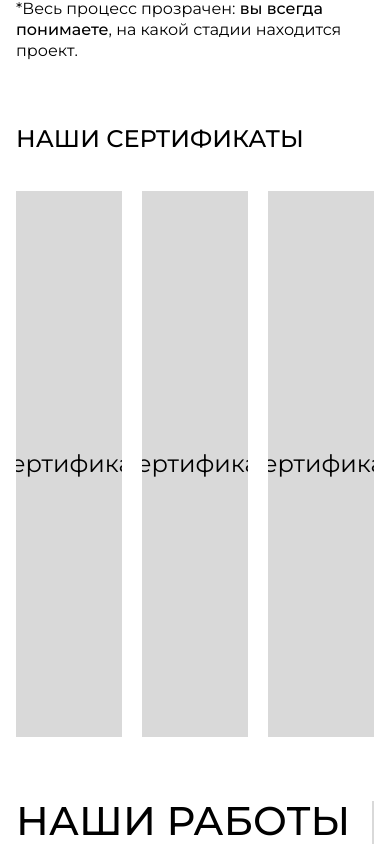
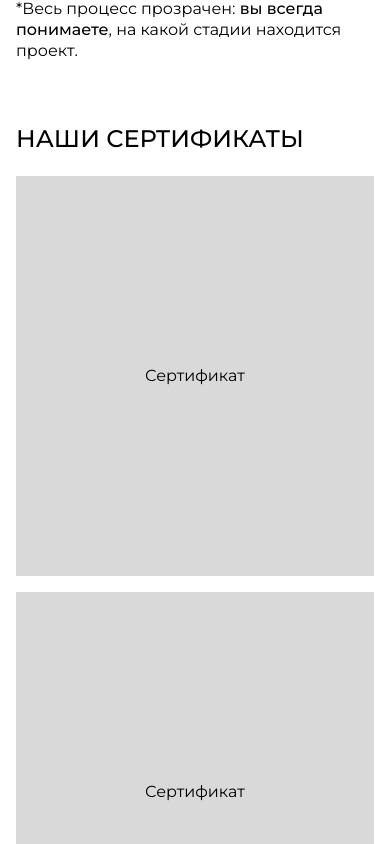
Before and after one commit to f-suite/metal-welding, a React (Vite) app: page / in a window 390 px wide. Shown: the part 7120-7964 px from the top of the page. Built offline with nearby package versions, Linux system fonts and the light colour scheme; no server answers.

Commit message:
Adaptive for Certificates Section

```diff
--- a/src/app/components/sections/CertificatesSection.tsx
+++ b/src/app/components/sections/CertificatesSection.tsx
@@ -5,7 +5,7 @@ function CertificateItem({ imageUrl, imageAlt }: { imageUrl?: string; imageAlt:
   const hasImage = imageUrl && (imageUrl.startsWith('/') || imageUrl.startsWith('http'));
 
   return (
-    <div className="basis-0 bg-[#d9d9d9] grow h-full min-h-px min-w-px relative shrink-0 overflow-hidden">
+    <div className="w-full sm:w-[calc(50%-10px)] lg:basis-0 bg-[#d9d9d9] lg:grow h-[400px] sm:h-[450px] md:h-[500px] lg:h-[546px] min-h-px min-w-px relative overflow-hidden">
       {hasImage ? (
         <img
           src={imageUrl}
@@ -14,8 +14,8 @@ function CertificateItem({ imageUrl, imageAlt }: { imageUrl?: string; imageAlt:
         />
       ) : (
         <div className="flex flex-row items-center justify-center size-full">
-          <div className="content-stretch flex items-center justify-center px-[280px] py-[204px] relative size-full">
-            <p className="font-normal leading-[100%] tracking-[0%] not-italic relative shrink-0 text-[24px] text-black text-nowrap">
+          <div className="content-stretch flex items-center justify-center px-4 sm:px-12 md:px-20 py-12 relative size-full">
+            <p className="font-normal leading-[100%] tracking-[0%] not-italic relative text-base sm:text-lg md:text-xl lg:text-[24px] text-black text-center">
               {imageAlt}
             </p>
           </div>
@@ -31,9 +31,9 @@ export function CertificatesSection() {
   const count = images.length || contentData.certificates.count || 3;
 
   return (
-    <div className="content-stretch flex flex-col gap-[39px] items-start relative shrink-0 w-full max-w-[1333px]">
+    <div className="content-stretch flex flex-col gap-6 sm:gap-8 md:gap-[39px] items-start relative w-full max-w-[1333px]">
       <SectionHeading text={contentData.certificates.title} />
-      <div className="content-stretch flex gap-[20px] h-[546px] items-start relative shrink-0 w-full">
+      <div className="content-stretch flex flex-wrap gap-4 sm:gap-5 lg:gap-[20px] items-start relative w-full">
         {[...Array(count).keys()].map((_, i) => (
           <CertificateItem key={i} imageUrl={images[i]} imageAlt={contentData.certificates.imageAlt} />
         ))}
```
